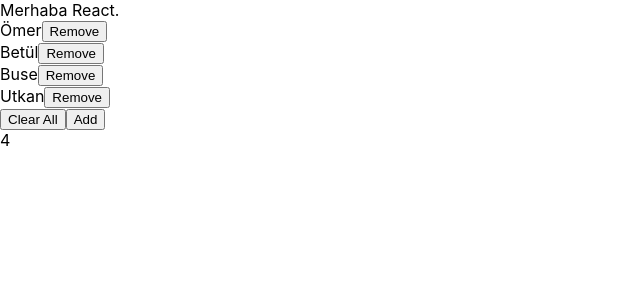
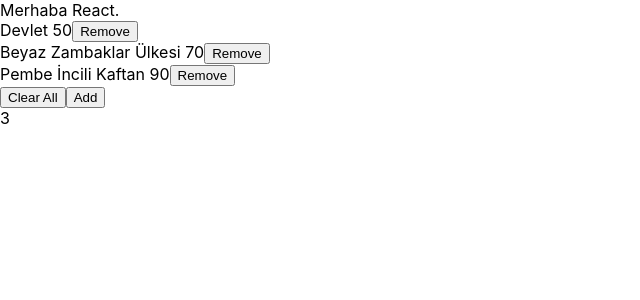
Before and after one commit to zcomert/BtkAkademiDotNetBootCamp, a React (Create React App) app in the folder day-02/bs-store/: page / in a window 1280 px wide. Shown: the top 300 px of the page, without its empty margins (0-640 px from the left). Built offline with nearby package versions, Linux system fonts and the light colour scheme.

Commit message:
Object version for Book has been defined.

```diff
--- a/day-02/bs-store/src/App.js
+++ b/day-02/bs-store/src/App.js
@@ -2,35 +2,35 @@ import { useState } from "react";
 import data from "./data";
 
 function App() {
-  const [names, setNames] = useState(data);
+  const [books, setBooks] = useState(data);
 
   // Arrow (ok)
-  const sayHello = () => {
-    setNames([]);
-    console.log(names);
+  const clearAll = () => {
+    setBooks([]);
+    console.log(books);
   };
 
-  const addNumber = (num) => {
-    setNames([...names, num])
-    console.log(names)
+  const addBook = (book) => {
+    //setBooks([...books, book])
+    console.log(books)
   }
 
-  const showName = (name) => {
-    setNames(names.filter(num => num!==name))
+  const removeBook = (id) => {
+    //setBooks(books.filter(book => book!==id))
   }
   return (
     <>
       <div>Merhaba React.</div>
-      {names.map((num, index) => (
+      {books.map((book, index) => (
         <div key={index}>
-          {num}
-          <button onClick={() => showName(num)}>Remove</button>
+          {book.title} {book.price}
+          <button onClick={() => removeBook(book.id)}>Remove</button>
         </div>
       ))}
-      <button onClick={() => sayHello()}>Clear All</button>
-      <button onClick={() => addNumber("Betül")}>Add</button>
+      <button onClick={() => clearAll()}>Clear All</button>
+      <button onClick={() => addBook({})}>Add</button>
       <div>
-        {names.length}
+        {books.length}
       </div>
     </>
   );
--- a/day-02/bs-store/src/data.js
+++ b/day-02/bs-store/src/data.js
@@ -1,2 +1,6 @@
-const data =["Ömer","Betül","Buse","Utkan"]; // name export
+const data =[
+    {id:1, title:"Devlet", price:50},
+    {id:2, title:"Beyaz Zambaklar Ülkesi", price:70},
+    {id:3, title:"Pembe İncili Kaftan", price:90}
+];
 export default data;
```
